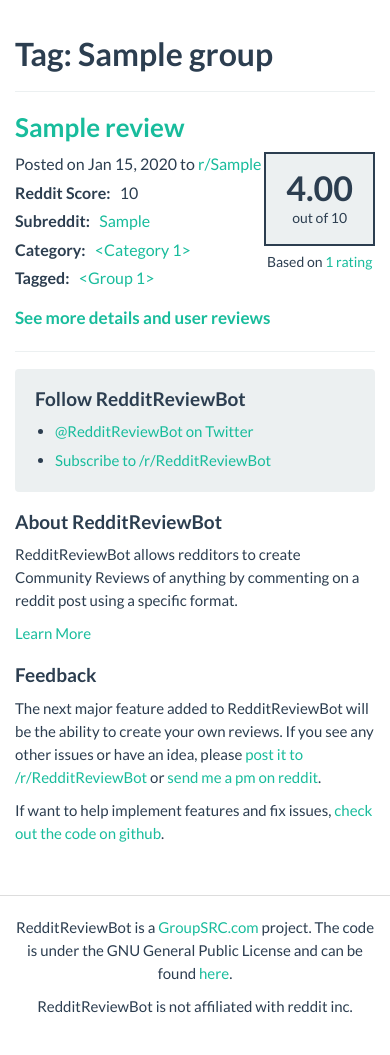
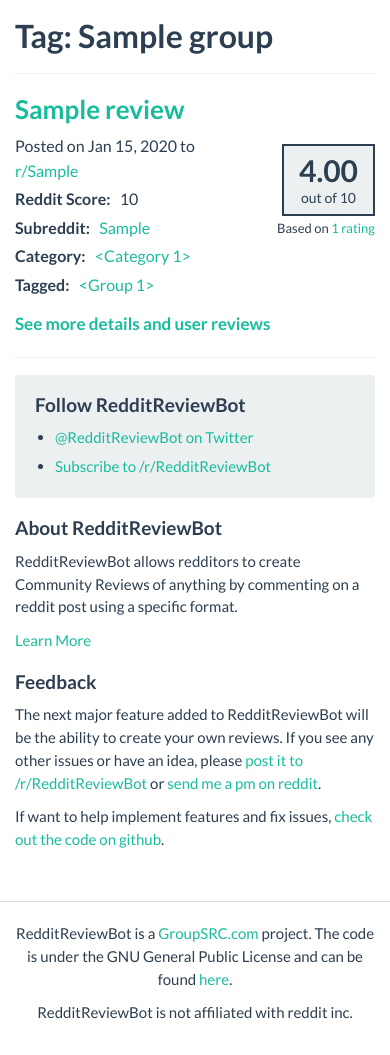
Before and after one commit to davedg629/RedditRatings, a Flask app: a page that uses app/templates/my_base.html in a window 390 px wide. Shown: the part 64-1119 px from the top of the page. Before the commit the page ends 1077 px from the top, so only its background shows below. Run offline with Flask 2, Linux system fonts and the light colour scheme; tables that the repository leaves empty hold one stand-in row (values such as "Sample post"); parts of the project's set-up code (start-up, migrations or seed data) failed here and were passed over; some libraries are stand-ins or nearby versions.

Commit message:
Formatting community rating box and community review details

```diff
--- a/app/static/css/custom.css
+++ b/app/static/css/custom.css
@@ -38,10 +38,10 @@ h1, h2, h3, h4, h5, h6, .h1, .h2, .h3, .h4, .h5, .h6 {font-weight: bold;}
 .listing .list-item a.more {font-size: 17px; font-weight: bold;}
 
 /** community review details **/
-.community-rating {text-align: center;}
-.community-rating .rating {background-color: #ecf0f1; border: 2px solid #2c3e50; font-weight: bold; font-size: 34px; line-height: 38px; margin-bottom: 5px; padding: 15px 20px;}
-.community-rating .rating .out-of {font-size: 14px; font-weight: normal; line-height: 22px;}
-.community-rating .count {font-size: 14px;}
+.community-rating {margin-left: 20px;}
+.community-rating .rating-avg {background-color: #ecf0f1; border: 2px solid #2c3e50; font-weight: bold; font-size: 34px; line-height: 38px; margin: 10px 0 3px 0; padding: 7px 15px 5px; text-align: center;}
+.community-rating .rating-avg .out-of {font-size: 14px; font-weight: normal; line-height: 22px;}
+.community-rating .rating-count {font-size: 14px; text-align: right;}
 
 ul.details {display: block; margin: 0 0 10px; padding: 0;}
 ul.details li {font-size: 16px; list-style-type: none; margin: 0; padding: 0 0 4px;}
@@ -55,3 +55,20 @@ ul.details li span.detail-label {font-weight: bold;}
 .user-reviews .user-review h4 span.review-details {font-size: 14px;}
 
 .submit-review {font-weight: bold; font-size: 20px; line-height: 28px; padding: 10px; text-align: center;}
+
+@media screen and (max-width: 768px) {
+
+    body {
+        padding-top: 0;
+    }
+    .navbar-fixed-top {
+        position: static;
+    }
+
+}
+
+@media screen and (max-width: 480px) {
+
+    .community-rating .rating-avg {font-size: 30px; line-height: 34px;}
+    .community-rating .rating-count {font-size: 13px;}
+}
--- a/app/templates/community_review_details.html
+++ b/app/templates/community_review_details.html
@@ -1,20 +1,20 @@
 {% macro community_review_details(community_review, self) %}
 {% if community_review.user_reviews.first() %}
 <div class="pull-right community-rating">
+    <div class="pull-right rating-avg">
 
-    <div class="rating">
         {{ community_review.get_avg_rating() }}
         <div class="out-of">out of 10</div>
+
     </div>
-
-    <div class="count">
+    <div class="clear"></div>
+    <div class="rating-count">
         {% if not self %}
         Based on <a href="{{ url_for('community_review', category_slug=community_review.category.slug, community_review_slug=community_review.slug) }}">{{ community_review.get_review_count() }}</a>
         {% else %}
         Based on {{ community_review.get_review_count() }}
         {% endif %}
     </div>
-
 </div>
 {% endif %}
 
--- a/app/templates/my_base.html
+++ b/app/templates/my_base.html
@@ -7,6 +7,9 @@
 
 {% block head %}
 {{super()}}
+
+<meta name="viewport" content="width=device-width, initial-scale=1.0, maximum-scale=1.0">
+
 {{fixes.ie8()}}
 
 {% if config['FAVICON_URL'] %}
```
